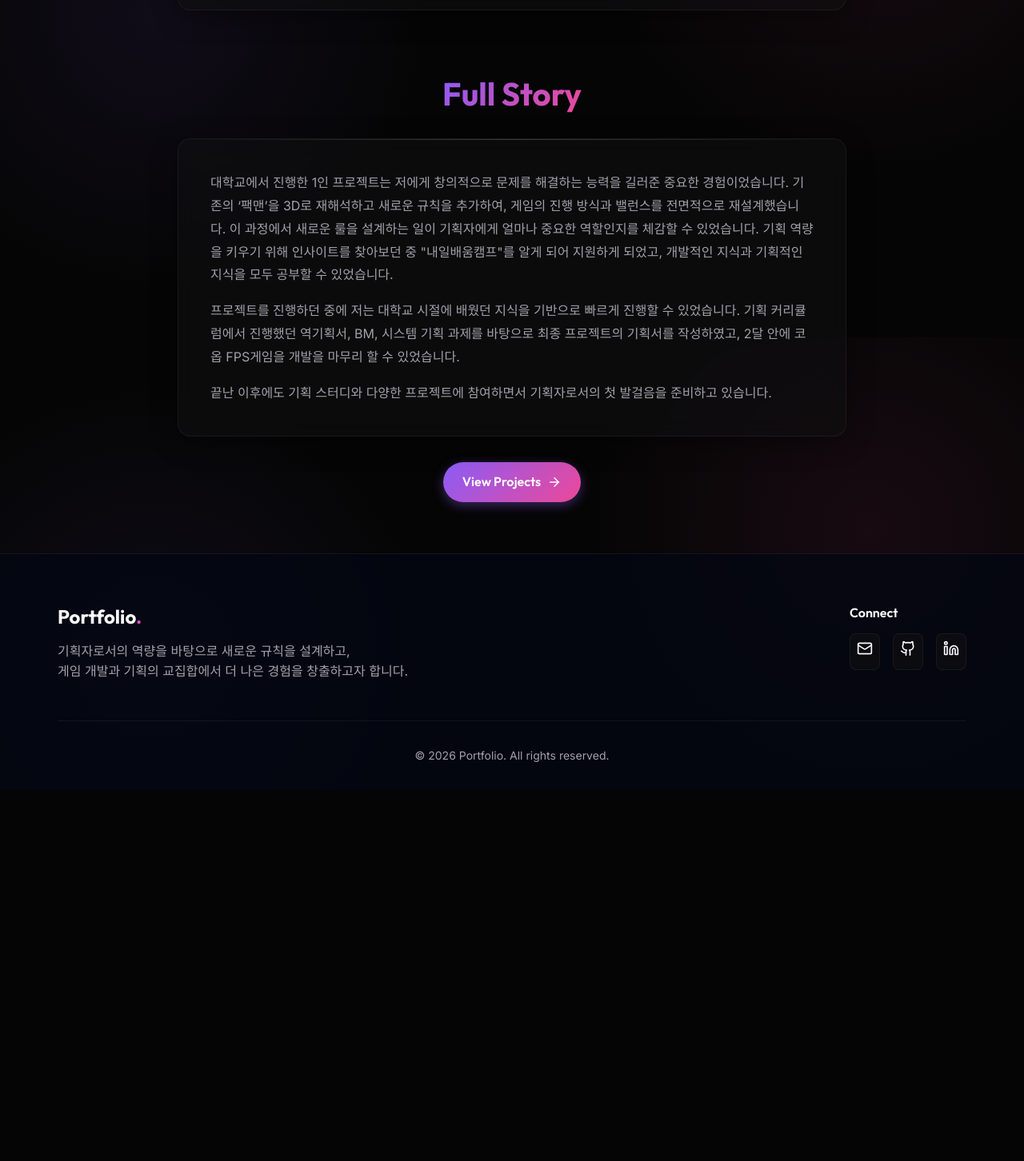
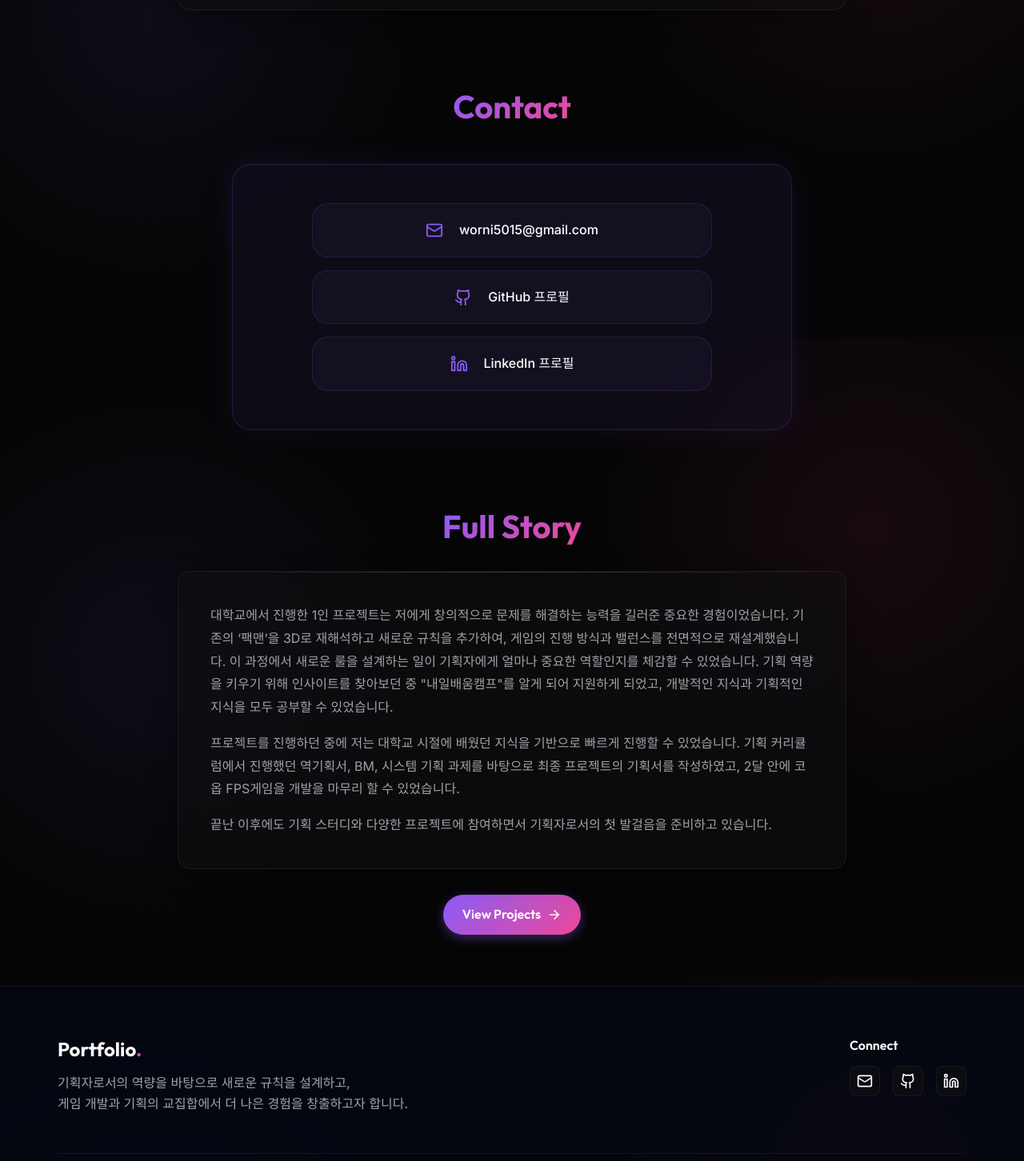
Before and after one commit to bibamung/KSW_Portfolio, a Next.js app: page /about in a window 1280 px wide. Shown: the part 1978-3430 px from the top of the page at 80% size. Before the commit the page ends 2966 px from the top, so only its background shows below. Built offline with nearby package versions, Linux system fonts and the light colour scheme.

Commit message:
Update Contact section in About page and social links in Footer with email copy feature

```diff
--- a/app/about/page.tsx
+++ b/app/about/page.tsx
@@ -1,7 +1,7 @@
 'use client';
 
 import { motion } from 'framer-motion';
-import { Calendar, CheckCircle2, Trophy, Wrench, ArrowRight } from 'lucide-react';
+import { Calendar, CheckCircle2, Trophy, Wrench, ArrowRight, Mail, Linkedin, Github } from 'lucide-react';
 import Link from 'next/link';
 
 export default function About() {
@@ -210,6 +210,67 @@ export default function About() {
             </div>
           </div>
 
+
+
+          {/* Contact Section - Updated Layout & Info */}
+          <div style={{ marginTop: '6rem', marginBottom: '6rem', textAlign: 'center' }}>
+            <h2 className="section-title" style={{ marginBottom: '3rem', textAlign: 'center' }}>
+              <span className="text-gradient">Contact</span>
+            </h2>
+
+            <motion.div
+              initial={{ opacity: 0, y: 30 }}
+              whileInView={{ opacity: 1, y: 0 }}
+              viewport={{ once: true }}
+              transition={{ duration: 0.8 }}
+              style={{
+                background: 'rgba(25, 20, 45, 0.4)',
+                border: '1px solid rgba(139, 92, 246, 0.2)',
+                borderRadius: '1.5rem',
+                padding: '3rem 2rem',
+                textAlign: 'center',
+                boxShadow: '0 0 40px rgba(139, 92, 246, 0.1)',
+                margin: '0 auto',
+                maxWidth: '700px'
+              }}
+            >
+              <div style={{ display: 'flex', flexDirection: 'column', gap: '1rem', maxWidth: '500px', margin: '0 auto' }}>
+                {[
+                  { icon: <Mail size={22} />, text: 'worni5015@gmail.com', href: 'mailto:worni5015@gmail.com' },
+                  { icon: <Github size={22} />, text: 'GitHub 프로필', href: 'https://github.com/bibamung' },
+                  { icon: <Linkedin size={22} />, text: 'LinkedIn 프로필', href: 'https://www.linkedin.com/in/성원-김-7b4891357' }
+                ].map((item, i) => (
+                  <motion.a
+                    key={i}
+                    href={item.href}
+                    target="_blank"
+                    rel="noopener noreferrer"
+                    whileHover={{ scale: 1.02, backgroundColor: 'rgba(139, 92, 246, 0.1)', borderColor: 'rgba(139, 92, 246, 0.4)' }}
+                    whileTap={{ scale: 0.98 }}
+                    style={{
+                      display: 'flex',
+                      alignItems: 'center',
+                      justifyContent: 'center',
+                      gap: '1.25rem',
+                      padding: '1.25rem',
+                      background: 'rgba(30, 25, 50, 0.4)',
+                      border: '1px solid rgba(139, 92, 246, 0.15)',
+                      borderRadius: '1.25rem',
+                      color: 'white',
+                      fontSize: '1rem',
+                      fontWeight: 500,
+                      textDecoration: 'none',
+                      transition: 'all 0.3s'
+                    }}
+                  >
+                    <span style={{ color: 'var(--accent-primary)', display: 'flex', alignItems: 'center' }}>{item.icon}</span>
+                    {item.text}
+                  </motion.a>
+                ))}
+              </div>
+            </motion.div>
+          </div>
+
           <div style={{ marginTop: '5rem', textAlign: 'center' }}>
             <h2 className="section-title" style={{ marginBottom: '2rem' }}>
               <span className="text-gradient">Full Story</span>
--- a/components/Footer.tsx
+++ b/components/Footer.tsx
@@ -1,6 +1,18 @@
+'use client';
+
+import { useState } from 'react';
 import { Github, Mail, Linkedin } from 'lucide-react';
+import { motion, AnimatePresence } from 'framer-motion';
 
 export default function Footer() {
+  const [showToast, setShowToast] = useState(false);
+
+  const handleCopyEmail = () => {
+    navigator.clipboard.writeText('worni5015@gmail.com');
+    setShowToast(true);
+    setTimeout(() => setShowToast(false), 1000);
+  };
+
   return (
     <footer style={{
       borderTop: '1px solid var(--glass-border)',
@@ -23,13 +35,40 @@ export default function Footer() {
           <div>
             <h4 style={{ color: 'white', marginBottom: '1rem', fontWeight: 600 }}>Connect</h4>
             <div style={{ display: 'flex', gap: '1rem' }}>
-              <a href="#" style={{ padding: '0.5rem', background: 'var(--glass-bg)', borderRadius: '0.5rem', border: '1px solid var(--glass-border)' }}>
+              <button
+                onClick={handleCopyEmail}
+                style={{
+                  padding: '0.5rem',
+                  background: 'var(--glass-bg)',
+                  borderRadius: '0.5rem',
+                  border: '1px solid var(--glass-border)',
+                  color: 'white',
+                  cursor: 'pointer',
+                  transition: 'all 0.2s ease',
+                  display: 'flex',
+                  alignItems: 'center',
+                  justifyContent: 'center'
+                }}
+                className="hover-glow"
+              >
                 <Mail size={20} />
-              </a>
-              <a href="#" style={{ padding: '0.5rem', background: 'var(--glass-bg)', borderRadius: '0.5rem', border: '1px solid var(--glass-border)' }}>
+              </button>
+              <a
+                href="https://github.com/bibamung"
+                target="_blank"
+                rel="noopener noreferrer"
+                style={{ padding: '0.5rem', background: 'var(--glass-bg)', borderRadius: '0.5rem', border: '1px solid var(--glass-border)', color: 'white', display: 'flex', alignItems: 'center', justifyContent: 'center' }}
+                className="hover-glow"
+              >
                 <Github size={20} />
               </a>
-              <a href="#" style={{ padding: '0.5rem', background: 'var(--glass-bg)', borderRadius: '0.5rem', border: '1px solid var(--glass-border)' }}>
+              <a
+                href="https://www.linkedin.com/in/성원-김-7b4891357"
+                target="_blank"
+                rel="noopener noreferrer"
+                style={{ padding: '0.5rem', background: 'var(--glass-bg)', borderRadius: '0.5rem', border: '1px solid var(--glass-border)', color: 'white', display: 'flex', alignItems: 'center', justifyContent: 'center' }}
+                className="hover-glow"
+              >
                 <Linkedin size={20} />
               </a>
             </div>
@@ -46,6 +85,34 @@ export default function Footer() {
           &copy; {new Date().getFullYear()} Portfolio. All rights reserved.
         </div>
       </div>
+
+      {/* Toast Notification */}
+      <AnimatePresence>
+        {showToast && (
+          <motion.div
+            initial={{ opacity: 0, y: 20, x: '-50%' }}
+            animate={{ opacity: 1, y: 0, x: '-50%' }}
+            exit={{ opacity: 0, y: 20, x: '-50%' }}
+            style={{
+              position: 'fixed',
+              bottom: '2rem',
+              left: '50%',
+              background: 'var(--accent-primary)',
+              color: 'white',
+              padding: '0.75rem 1.5rem',
+              borderRadius: '9999px',
+              fontSize: '0.875rem',
+              fontWeight: 600,
+              boxShadow: '0 4px 20px rgba(139, 92, 246, 0.4)',
+              zIndex: 9999,
+              pointerEvents: 'none',
+              whiteSpace: 'nowrap'
+            }}
+          >
+            Copy your email address
+          </motion.div>
+        )}
+      </AnimatePresence>
     </footer>
   );
 }
```
